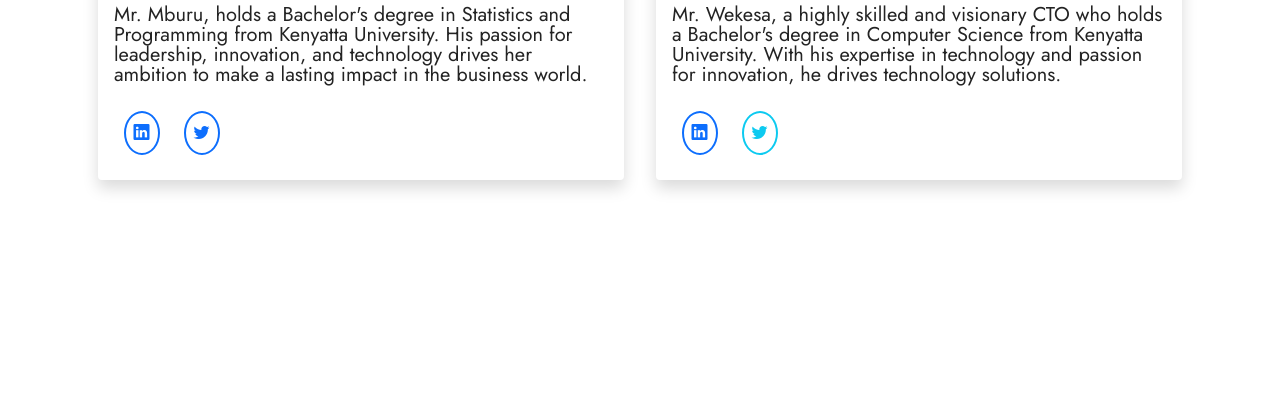
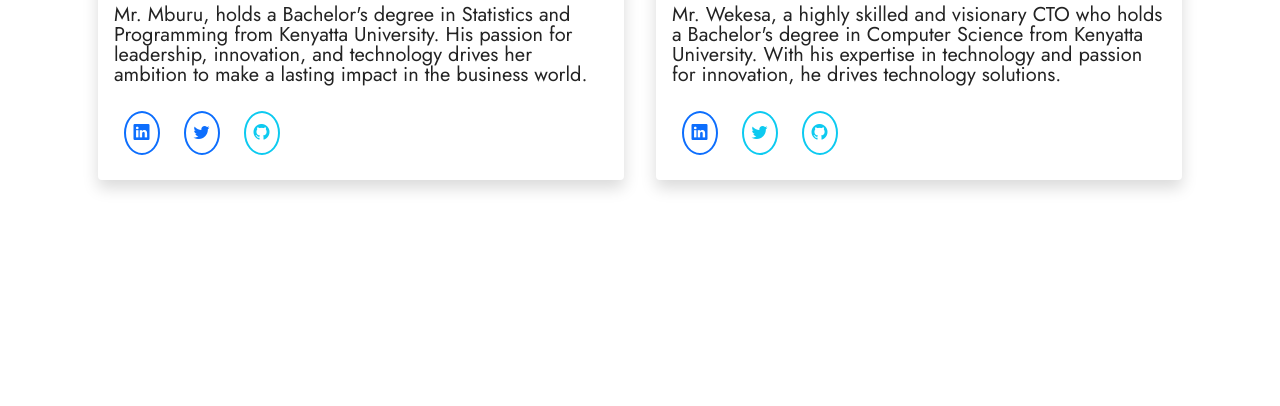
Before and after one commit to Wekesir/Rentogo-Property-Management, a plain HTML site: page index.html in a window 1280 px wide. Shown: the part 5720-6126 px from the top of the page. Drawn offline with nearby package versions, Linux system fonts and the light colour scheme; files whose address does not match are found by name.

Commit message:
Update index.html

```diff
--- a/index.html
+++ b/index.html
@@ -256,7 +256,8 @@
                           <p class="card-text mbr-fonts-style fs-5">Mr. Mburu, holds a Bachelor's degree in Statistics and Programming from Kenyatta University. His passion for leadership, innovation, and technology drives her ambition to make a lasting impact in the business world.</p>
                           <a href="https://www.linkedin.com/in/william-mburu" target="_blank" class="btn btn-md btn-outline-primary p-2 rounded-circle"><i class="bi bi-linkedin"></i></a>
                           <a href="https://www.twitter.com/williamcinemat" target="_blank" class="btn btn-md btn-outline-primary p-2 rounded-circle"><i class="bi bi-twitter"></i></a>
-                        </div>
+                          <a href="https://github.com/Wekesir" target="_blank" class="btn btn-outline-primary btn-outline-info p-2 rounded-circle"><i class="bi bi-github"></i></a>
+                      </div>
                     </div>
                 </div>
                 <div class="col-12 col-md-6">
@@ -267,7 +268,8 @@
                           <p class="card-text mbr-fonts-style fs-5">Mr. Wekesa, a highly skilled and visionary CTO who holds a Bachelor's degree in Computer Science from Kenyatta University. With his expertise in technology and passion for innovation, he drives technology solutions.</p>
                           <a href="https://www.linkedin.com/in/wafukho-wekesir-407570181/" target="_blank" class="btn btn-outline-primary p-2  rounded-circle"><i class="bi bi-linkedin"></i></a>
                           <a href="https://twitter.com/Ken_Wekesir" target="_blank" class="btn btn-outline-primary btn-outline-info p-2 rounded-circle"><i class="bi bi-twitter"></i></a>
-                        </div>
+                          <a href="https://github.com/Wekesir" target="_blank" class="btn btn-outline-primary btn-outline-info p-2 rounded-circle"><i class="bi bi-github"></i></a>
+                      </div>
                     </div>
                 </div>
             </div>
```
